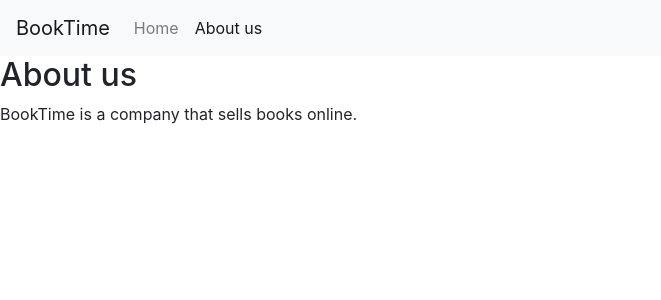
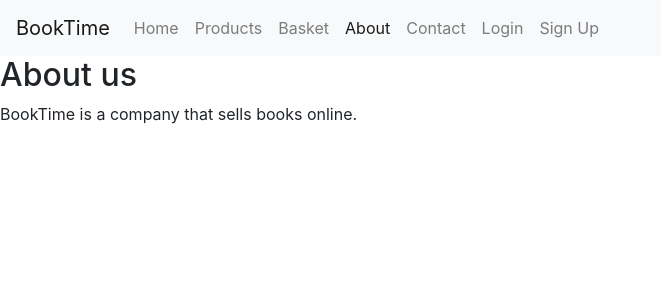
Before and after one commit to gurupratap-matharu/booktime, a Django app: page /about-us/ in a window 1280 px wide. Shown: the top 300 px of the page, without its empty margins (0-661 px from the left). Run offline with Django 3.2, Linux system fonts and the light colour scheme; some libraries are stand-ins or nearby versions.

Commit message:
added more options to the nav bar

```diff
--- a/main/templates/base.html
+++ b/main/templates/base.html
@@ -19,11 +19,26 @@
         </button>
         <div class="collapse navbar-collapse" id="navbarSupportedContent">
             <ul class="navbar-nav mr-auto">
-                <li class="nav-item {% if request.path == "/" %}active{% endif %}">
+                <li class="nav-item {% if request.path == '/' %}active{% endif %}">
                     <a class="nav-link" href="/">Home</a>
                 </li>
-                <li class="nav-item {% if request.path == "/about-us/" %}active{% endif %}">
-                    <a class="nav-link" href="/about-us/">About us</a>
+                <li class="nav-item {% if request.path == '/products/' %}active{% endif %}">
+                    <a class="nav-link" href="/products/all">Products</a>
+                </li>
+                <li class="nav-item {% if request.path == '/basket/' %}active{% endif %}">
+                    <a class="nav-link" href="/basket/">Basket</a>
+                </li>
+                <li class="nav-item {% if request.path == '/about-us/' %}active{% endif %}">
+                    <a class="nav-link" href="/about-us/">About</a>
+                </li>
+                <li class="nav-item {% if request.path == '/contact-us' %}active{% endif %}">
+                    <a class="nav-link" href="/contact-us/">Contact</a>
+                </li>
+                <li class="nav-item {% if request.path == '/login' %}active{% endif %}">
+                    <a class="nav-link" href="/login/">Login</a>
+                </li>
+                <li class="nav-item {% if request.path == '/sign-up' %}active{% endif %}">
+                    <a class="nav-link" href="/signup/">Sign Up</a>
                 </li>
             </ul>
         </div>
```
